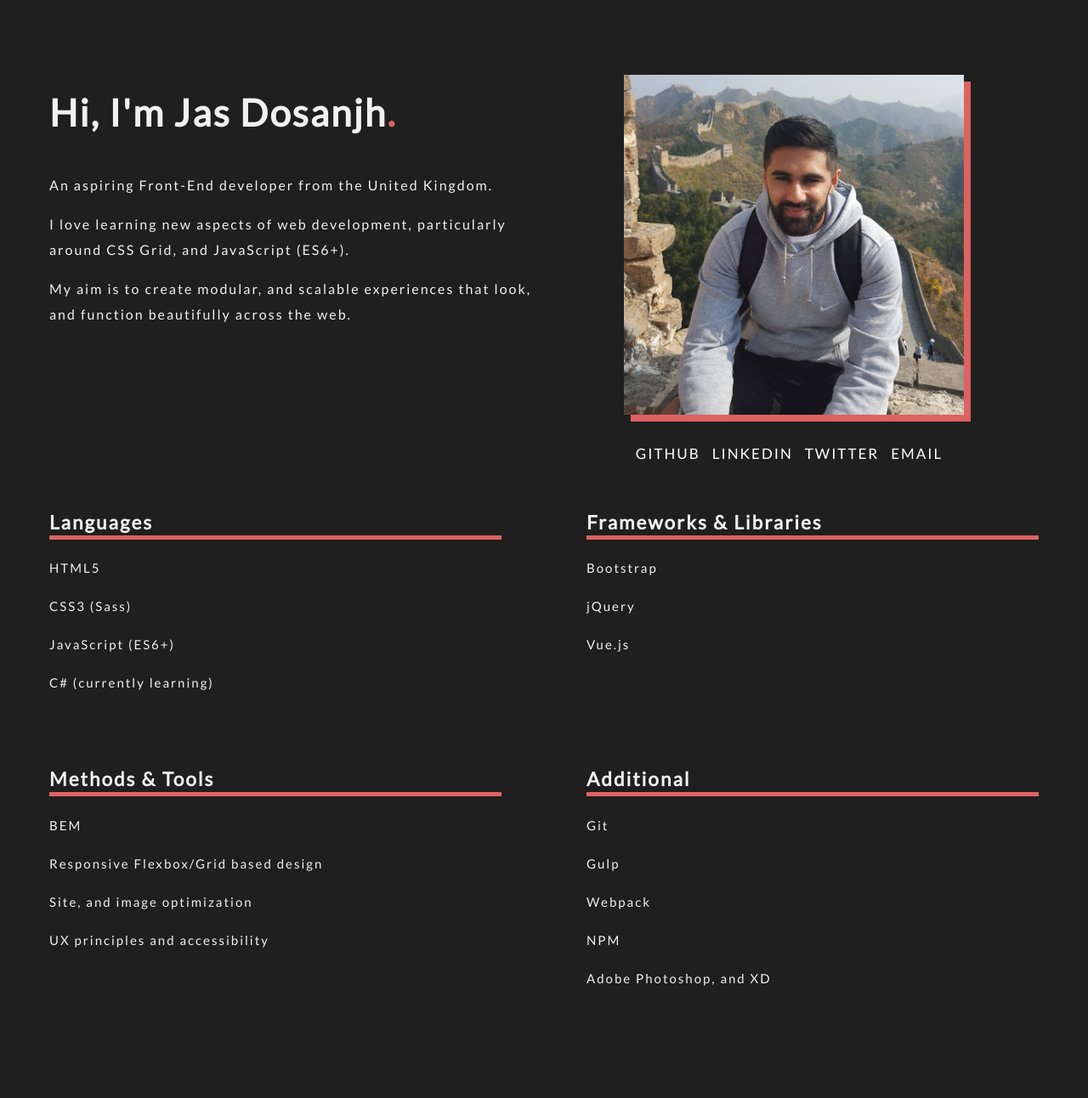
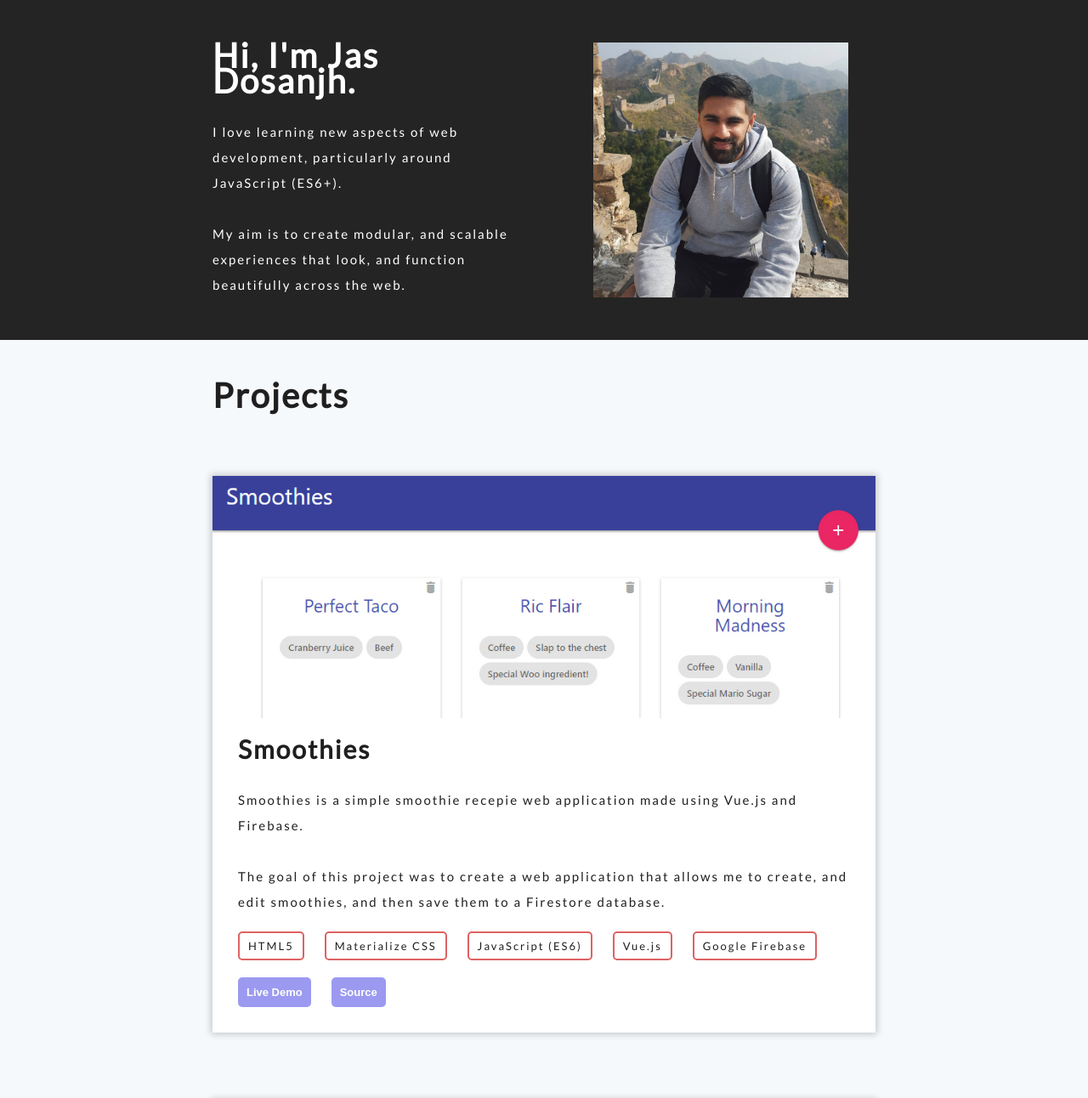
Before and after one commit to jazdosanjh/jazdosanjh.github.io, a plain HTML site: page index.html in a window 1280 px wide. Shown: the top 1292 px of the page at 85% size. Before the commit the page ends 1269 px from the top, so only its background shows below. Drawn offline with Linux system fonts and the light colour scheme.

Commit message:
Portfolio V2!!
Changed the entire portfolio.. again :)

```diff
--- a/css/style.css
+++ b/css/style.css
@@ -1,105 +1,96 @@
+* {
+    margin: 0;
+    padding: 0;
+    box-sizing: border-box;
+}
+
 html {
     font-size: 62.5%;
 }
 body {
-    padding: 8rem 5rem;
     font-family: 'Lato', sans-serif;
-    background-color: #1F1F1F;
-    color: #F1F1F1;
+    background-color: #F6F9FC;
+    color: #1F1F1F;
     letter-spacing: .2rem;
     line-height: 3rem;
     height: 100%;
 }
 /* Header */
 .header {
+    background-color: #242424;
     display: grid;
-    grid-template-columns: repeat(2, minmax(40rem, 1fr));
-    grid-row: auto;
-    grid-gap: 1rem;
+    grid-template-columns: 1fr 1fr;
+    grid-column-gap: 5rem;
+    color: #FFF;
+    padding: 5rem 25rem;
 }
-.heading--primary {
-    grid-row: 1;
-    font-size: 2.2rem;
+
+.header-image {
+    height: 30rem;
+    width: 30rem;
+    justify-self: center;
+    grid-column: 2;
+    grid-row: span 2;
 }
-.header-text {
-    grid-row: 2;
-    font-size: 1.6rem;
+
+h1 {
+    font-size: 4rem;
 }
-.header-image {
-    text-align: center;
-    grid-column: 2;
-    grid-row: 1 / 4;
+
+h2 {
+    font-size: 3rem;
 }
-.social-media {
-    grid-row: 4;
-    grid-column: 2;
+
+p {
+    font-size: 1.5rem;
+    padding-top: 3rem;
+}
+
+a {
+    text-decoration: none;
+    color: #FFF;
+}
+/* Project Section */
+.portfolio {
+    display: grid;
+    grid-template-columns: minmax(4rem, 1fr);
+    grid-row-gap: 8rem;
+    padding: 5rem 25rem;
+}
+
+.portfolio img {
+    width: 100%;
+}
+
+.portfolio-box {
+    background: #FFF;
+    box-shadow: 0px 0px 8px 2px rgba(0,0,0,0.20);
+}
+
+.portfolio-content {
+    padding: 1rem 3rem;
+}
+
+.portfolio-content ul li {
+    border: 2px solid #DE6262;
+    padding: 0 1rem;
+    margin: 2rem 2rem 2rem 0;
+    border-radius: 5px;
+    list-style: none;
+    display: inline-block;
+    font-size: 1.3rem;
+}
+
+button {
+    padding: 1rem;
+    border: none;
+    border-radius: 5px;
+    background-color: #9b9af0;
+    font-weight: 700;
+    margin: 0 2rem 2rem 0;
+    font-size: 1.3rem;
+}
+
+footer {
     text-align: center;
 }
-img {
-    height: 40rem;
-    box-shadow: .8rem .8rem 0 0 #DE6262;
-}
-a {
-    margin-right: 1rem;
-    color: #FFF;
-    font-size: 1.7rem;
-    text-decoration: none;
-    text-transform: uppercase;
-}
-.github:hover {
-    background: #8B61FF;
-}
-.linkedin:hover {
-    background: #0077B5;
-}
-.twitter:hover {
-    background: #55ACEE;
-}
-.email:hover {
-    background: #20B2AA;
-}
-/* Skills */
-.skills {
-    padding-top: 2rem;
-    display: grid;
-    grid-template-columns: repeat(2, minmax(40rem, 1fr));
-    grid-row: auto;
-    grid-column-gap: 10rem;
-    grid-row-gap: 5rem;
-    text-align: left;
-    font-size: 1.5rem;
-}
-h2 {
-    border-bottom: .5rem solid #DE6262;
-}
-span {
-    color: #DE6262;
-}
-@media only screen and (max-width: 998px) {
-    .header {
-        grid-template-columns: repeat(1, minmax(80rem, 1fr));
-        text-align: center;
-    }
-    .heading--primary {
-        grid-column: span 2;
-        grid-row: 3;
-        font-size: 2.2rem;
-    }
-    .header-image {
-        grid-row: 1;
-        grid-column: span 2;
-    }
-    .header-text {
-        grid-row: 4;
-        grid-column: span 2;
-        text-align: left;
-        font-size: 1.6rem;
-    }
-    .social-media {
-        grid-row: 2;
-        grid-column: span 2;
-    }
-    .skills {
-        grid-gap: 5rem;
-    }
-}
--- a/index.html
+++ b/index.html
@@ -1,5 +1,6 @@
 <!DOCTYPE html>
 <html lang="en">
+
 <head>
     <meta charset="UTF-8">
     <meta name="viewport" content="width=device-width, initial-scale=1.0">
@@ -8,68 +9,155 @@
     <link rel="stylesheet" href="css/style.css">
     <title>JSD</title>
 </head>
+
 <body>
     <main>
         <header class="header">
-        <div class="heading--primary">
-            <h1>Hi, I'm Jas Dosanjh<span>.</span></h1>
-        </div>
-        <div class="header-image">
-            <img src="img/China.jpg" alt="Image of me in China">
-        </div>
-        <div class="header-text">
+            <div class="header-content">
+                <h1>Hi, I'm Jas Dosanjh.</h1>
                 <p>
-                An aspiring Front-End developer from the
-                United Kingdom.
+                    I love learning new aspects of web development, particularly around JavaScript (ES6+).
                 </p>
                 <p>
-                I love learning new aspects of web development,
-                particularly around CSS Grid, and JavaScript (ES6+).
-            </p>
-            <p>
-                My aim is to create modular, and scalable experiences
-                that look, and function beautifully across the web.
+                    My aim is to create modular, and scalable experiences that look, and function beautifully across the web.
                 </p>
             </div>
-        <div class="social-media">
-            <p>
-                <a href="https://github.com/jazdosanjh" class="github">GitHub</a>
-                <a href="https://linkedin.com/in/jazdosanjh/" class="linkedin">Linkedin</a>
-                <a href="https://twitter.com/jazdosanjh" class="twitter">Twitter</a>
-                <a href="mailto:jas@dosanjh.co.uk" class="email">Email</a>
-            </p>
-        </div>
+            <img src="img/China.jpg" class="header-image" alt="A picture of me posing on the Great Wall of China" srcset="">
         </header>
-    <div class="skills">
-        <div class="skills-content">
-            <h2>Languages</h2>
-            <p>HTML5</p>
-            <p>CSS3 (Sass)</p>
-            <p>JavaScript (ES6+)</p>
-            <p>C# (currently learning)</p>
-        </div>
-        <div class="skills-content">
-            <h2>Frameworks & Libraries</h2>
-            <p>Bootstrap</p>
-            <p>jQuery</p>
-            <p>Vue.js</p>
-        </div>
-        <div class="skills-content">
-            <h2>Methods & Tools</h2>
-            <p>BEM</p>
-            <p>Responsive Flexbox/Grid based design</p>
-            <p>Site, and image optimization</p>
-            <p>UX principles and accessibility</p>
-        </div>
-        <div class="skills-content">
-            <h2>Additional</h2>
-            <p>Git</p>
-            <p>Gulp</p>
-            <p>Webpack</p>
-            <p>NPM</p>
-            <p>Adobe Photoshop, and XD</p>
+
+        <section class="portfolio">
+            <h1>Projects</h1>
+            <div class="portfolio-box">
+                <img src="img/smoothies.jpg" alt="" srcset="">
+                <div class="portfolio-content">
+                    <h2>Smoothies</h2>
+                    <p>Smoothies is a simple smoothie recepie web application made using Vue.js and Firebase.</p>
+                    <p>The goal of this project was to create a web application that allows me to create, and edit smoothies,
+                        and then save them to a Firestore database.</p>
+                    <ul>
+                        <li>HTML5</li>
+                        <li>Materialize CSS</li>
+                        <li>JavaScript (ES6)</li>
+                        <li>Vue.js</li>
+                        <li>Google Firebase</li>
+                    </ul>
+                    <button>
+                        <a href="https://smoothies-79a47.firebaseapp.com/#/">Live Demo</a>
+                    </button>
+                    <button>
+                        <a href="https://github.com/jazdosanjh/smoothies/">Source</a>
+                    </button>
                 </div>
             </div>
+            <div class="portfolio-box">
+                <img src="img/ezrs.jpg" alt="" srcset="">
+                <div class="portfolio-content">
+                    <h2>Ezaris</h2>
+                    <p>Ezaris is a responsive UI for a fictional all in one booking application made using HTML5, CSS3, Sass,
+                        and Flexbox. This is a project from the advanced CSS3 course by Jonas Schmedtmann.</p>
+                    <ul>
+                        <li>HTML5</li>
+                        <li>CSS3</li>
+                        <li>Sass</li>
+                        <li>Flexbox</li>
+                    </ul>
+                    <button>
+                        <a href="http://www.jazdosanjh.com/ezaris/">Live Demo</a>
+                    </button>
+                    <button>
+                        <a href="https://github.com/jazdosanjh/ezaris/">Source</a>
+                    </button>
+                </div>
+            </div>
+            <div class="portfolio-box">
+                <img src="img/nxtr.JPG" alt="" srcset="">
+                <div class="portfolio-content">
+                    <h2>Nexter</h2>
+                    <p>Nexter is a responsive landing page for a fictional luxury real estate company made using HTML5, and
+                        CSS Grid. This is another project from the advanced CSS3 course by Jonas Schmedtmann.</p>
+                    <p>The goal of this project was to use as many grids as possible so we can focus on CSS Grid by making small,
+                        and big grid components throughout the page.</p>
+                    <ul>
+                        <li>HTML5</li>
+                        <li>CSS3</li>
+                        <li>Sass</li>
+                    </ul>
+                    <button>
+                        <a href="http://www.jazdosanjh.com/nexter/">Live Demo</a>
+                    </button>
+                    <button>
+                        <a href="https://github.com/jazdosanjh/nexter/">Source</a>
+                    </button>
+                </div>
+            </div>
+            <div class="portfolio-box">
+                <img src="img/ntrs2.JPG" alt="" srcset="">
+                <div class="portfolio-content">
+                    <h2>Natours</h2>
+                    <p>Natours is a modern responsive landing page for a fictional company that offers tours in the nature.
+                        This is another project from the advanced CSS3 course by Jonas Schmedtmann.</p>
+                    <p>This was a great project to learn about the CSS naming convention BEM. I also used the Sass 7-1 pattern
+                        to ensure I had a simple, and manageable project archticture for each component of the page.</p>
+                    <ul>
+                        <li>HTML5</li>
+                        <li>CSS3</li>
+                        <li>Sass</li>
+                    </ul>
+                    <button>
+                        <a href="http://www.jazdosanjh.com/natours/">Live Demo</a>
+                    </button>
+                    <button>
+                        <a href="https://github.com/jazdosanjh/natours/">Source</a>
+                    </button>
+                </div>
+            </div>
+            <div class="portfolio-box">
+                <img src="img/wc.jpg" alt="" srcset="">
+                <div class="portfolio-content">
+                    <h2>Weather Checker</h2>
+                    <p>Weather checker is a simple web application made using React.js, and a weather API.</p>
+                    <p>The goal of this project was to create a simple web application using React.js to fetch the weather via
+                        a weather API for different countries around the world.</p>
+                    <ul>
+                        <li>HTML5</li>
+                        <li>Bootstrap</li>
+                        <li>JavaScript (ES6)</li>
+                        <li>React.js</li>
+                        <li>Weather API</li>
+                    </ul>
+                    <button>
+                        <a href="http://www.jazdosanjh.com/weather-checker/">Live Demo</a>
+                    </button>
+                    <button>
+                        <a href="https://github.com/jazdosanjh/weather-checker/">Source</a>
+                    </button>
+                </div>
+            </div>
+            <div class="portfolio-box">
+                <img src="img/pg.jpg" alt="" srcset="">
+                <div class="portfolio-content">
+                    <h2>Pig Game</h2>
+                    <p>This is a simple first to 100 game made using HTML5, CSS3, and JavaScript (ES5). This project is from
+                        a JavaScript course by Jonas Schmedtmann.</p>
+                    <p>The goal of this project was to learn about manipulating the document object model using vanilla JavaScript
+                        (ES5).</p>
+                    <ul>
+                        <li>HTML5</li>
+                        <li>CSS3</li>
+                        <li>JavaScript (ES5)</li>
+                    </ul>
+                    <button>
+                        <a href="http://www.jazdosanjh.com/pig-game/">Live Demo</a>
+                    </button>
+                    <button>
+                        <a href="https://github.com/jazdosanjh/pig-game/">Source</a>
+                    </button>
+                </div>
+            </div>
+        </section>
+        <footer>
+            <p>Made by Jas Dosanjh © 2018</p>
+        </footer>
     </main>
 </body>
 </html>
```
Also changed, not shown: img/ezrs.jpg (added), img/ntrs.jpg (added), img/ntrs2.jpg (added), img/nxtr.JPG (added), img/pg.jpg (added), img/smoothies.jpg (added), img/wc.jpg (added). Lines whose indentation alone changed are shown as unchanged.
